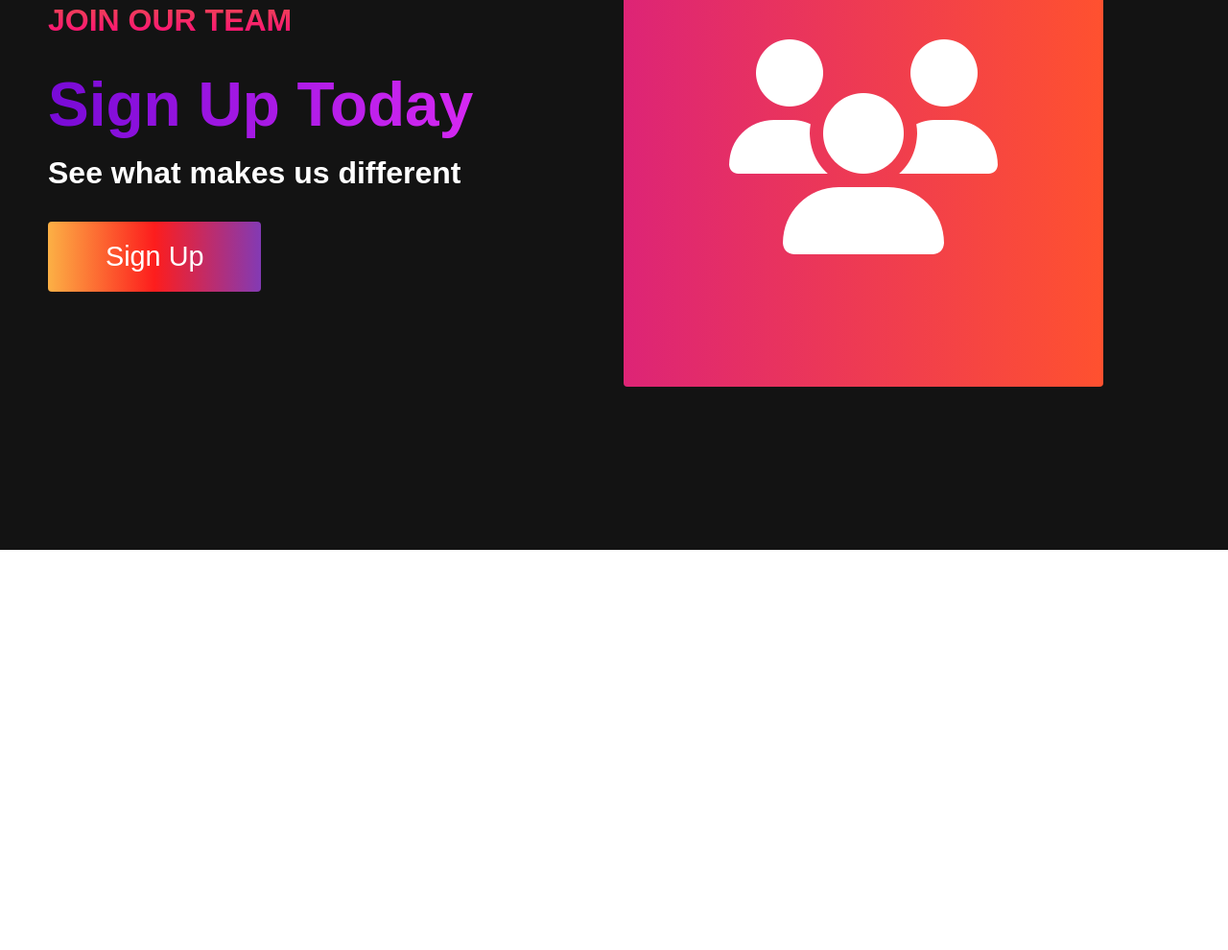
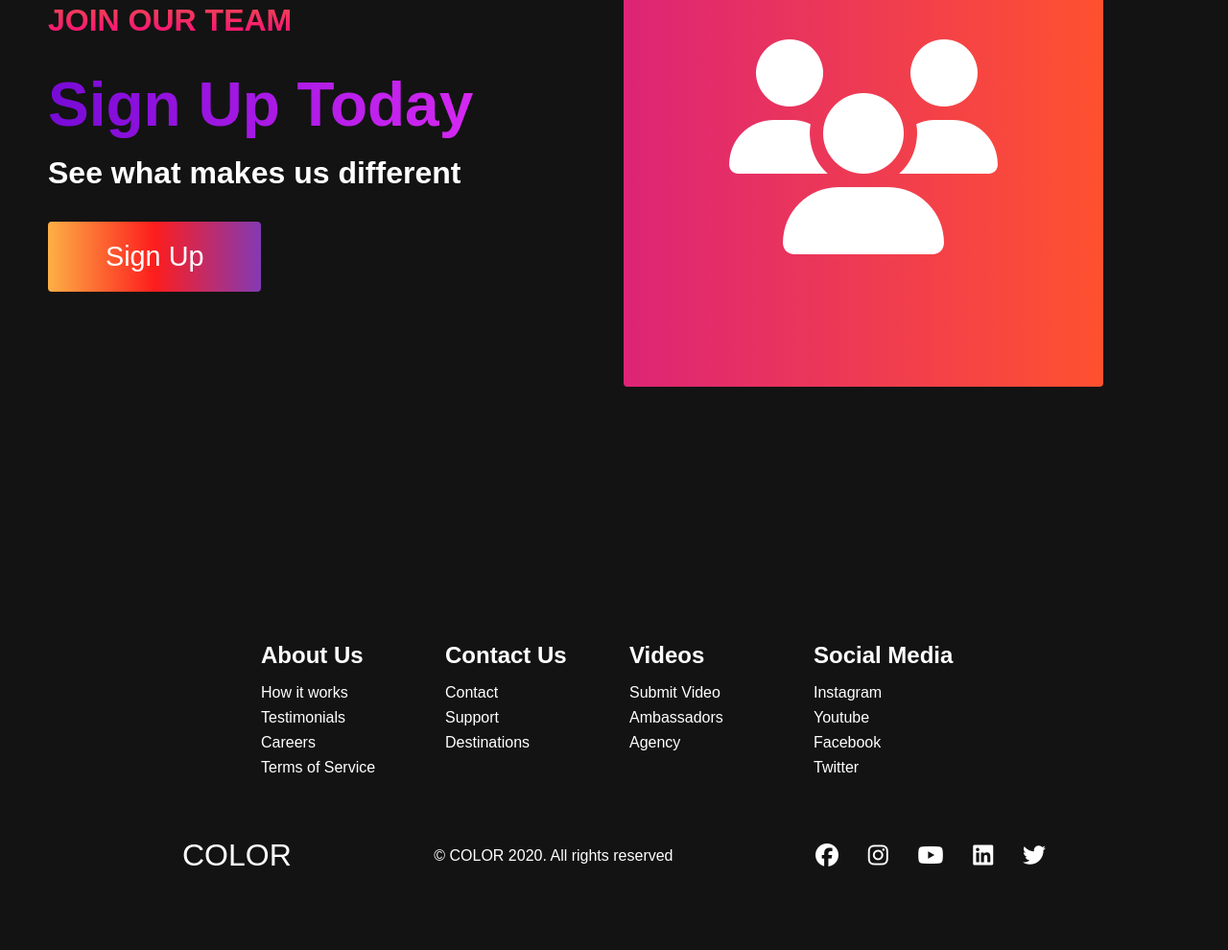
Before and after one commit to wj18sawy/ResponsiveJSProj, a plain HTML site: page index.html in a window 1280 px wide. Shown: the part 3295-4285 px from the top of the page at 96% size. Before the commit the page ends 3868 px from the top, so only its background shows below. Drawn offline with Linux system fonts and the light colour scheme.

Commit message:
Finished html and css

```diff
--- a/index.html
+++ b/index.html
@@ -100,6 +100,56 @@
         </div>
     </div>
 
+    <!-- Footer Section -->
+    <div class="footer__container">
+        <div class="footer__links">
+            <div class="footer__link--wrapper">
+                <div class="footer__link--items">
+                    <h2>About Us</h2>
+                    <a href="/sign-up">How it works</a>
+                    <a href="/sign-up">Testimonials</a>
+                    <a href="/sign-up">Careers</a>
+                    <a href="/sign-up">Terms of Service</a>
+                </div>
+                <div class="footer__link--items">
+                    <h2>Contact Us</h2>
+                    <a href="/sign-up">Contact</a>
+                    <a href="/sign-up">Support</a>
+                    <a href="/sign-up">Destinations</a>
+                </div>
+            </div>
+            <div class="footer__link--wrapper">
+                <div class="footer__link--items">
+                    <h2>Videos</h2>
+                    <a href="/sign-up">Submit Video</a>
+                    <a href="/sign-up">Ambassadors</a>
+                    <a href="/sign-up">Agency</a>
+                </div>
+                <div class="footer__link--items">
+                    <h2>Social Media</h2>
+                    <a href="/sign-up">Instagram</a>
+                    <a href="/sign-up">Youtube</a>
+                    <a href="/sign-up">Facebook</a>
+                    <a href="/sign-up">Twitter</a>
+                </div>
+            </div>
+        </div>
+        <section class="social__media">
+            <div class="social__media--wrap">
+                <div class="footer__logo">
+                    <a href="/" id="footer__logo">COLOR</a>
+                </div>
+                <p class="website__rights">© COLOR 2020. All rights reserved</p>
+                <div class="social__icons">
+                    <a target="_blank" href="/" class="social__icon--link"><i class="fab fa-facebook"></i></a>
+                    <a target="_blank" href="/" class="social__icon--link"><i class="fab fa-instagram"></i></a>
+                    <a target="_blank" href="/" class="social__icon--link"><i class="fab fa-youtube"></i></a>
+                    <a target="_blank" href="/" class="social__icon--link"><i class="fab fa-linkedin"></i></a>
+                    <a target="_blank" href="/" class="social__icon--link"><i class="fab fa-twitter"></i></a>
+                </div>
+            </div>
+        </section>
+    </div>
     <script src="app.js"></script>
 </body>
 </html>
--- a/styles.css
+++ b/styles.css
@@ -567,3 +567,117 @@ background: linear-gradient(to right, #3B4371, #F3904F); /* W3C, IE 10+/ Edge, F
 }
 
 /* Footer CSS */
+.footer__container {
+    background-color: #131313;
+    padding: 5rem 0;
+    display: flex;
+    flex-direction: column;
+    justify-content: center;
+    align-items: center;
+}
+
+#footer__logo {
+    color: #fff;
+    display: flex;
+    align-items: center;
+    cursor: pointer;
+    text-decoration: none;
+    font-size: 2rem;
+}
+
+.footer__links {
+    width: 100%;
+    max-width: 1000px;
+    display: flex;
+    justify-content: center;
+}
+
+.footer__link--wrapper {
+    display: flex;
+}
+
+.footer__link--items {
+    display: flex;
+    flex-direction: column;
+    align-items: flex-start;
+    margin: 16px;
+    text-align: left;
+    width: 160px;
+    box-sizing: border-box;
+}
+
+.footer__link--items h2 {
+    margin-bottom: 16px;
+    color: #fff;
+}
+
+.footer__link--items a {
+    margin-bottom: 0.5rem;
+    color: #fff;
+    text-decoration: none;
+}
+
+.footer__link--items a:hover{
+    color: #e9e9e9;
+    transition: 0.3 ease-out;
+}
+
+.social__icon--link {
+    color: #fff;
+    font-size: 24px;
+}
+
+.social__media {
+    max-width: 1000px;
+    width: 100%;
+}
+
+.social__media--wrap {
+    display: flex;
+    justify-content: space-between;
+    align-items: center;
+    width: 90%;
+    max-width: 1000px;
+    margin: 40px auto 0 auto;
+}
+
+.social__icons {
+    display: flex;
+    justify-content: space-between;
+    align-items: center;
+    width: 240px;
+}
+
+.website__rights{
+    color: #fff;
+}
+
+@media screen and (max-width:820px){
+    .footer__links{
+        padding-top: 2rem;
+    }
+
+    #footer__logo {
+        margin-bottom: 2rem;
+    }
+
+    .website__rights {
+        margin-bottom: 2rem;
+    }
+
+    .footer__link--wrapper {
+        flex-direction: column;
+    }
+
+    .social__media--wrap {
+        flex-direction: column;
+    }
+}
+
+@media screen and (max-width:480px){
+    .footer__links--items{
+        margin: 0;
+        padding: 10px;
+        width: 100%;
+    }
+}
```
